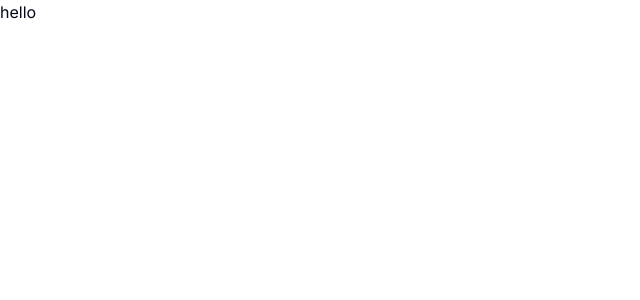
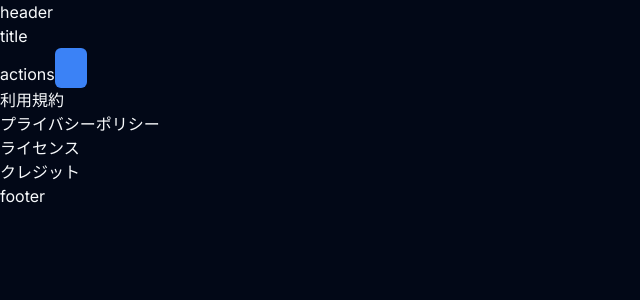
Before and after one commit to obashun22/mentai-online, a Next.js app: page / in a window 1280 px wide. Shown: the top 300 px of the page, without its empty margins (0-640 px from the left). Built offline with nearby package versions, Linux system fonts and the light colour scheme.

Commit message:
Update テーマ変更／ダークモード有効化／Button導入

```diff
--- a/package.json
+++ b/package.json
@@ -9,10 +9,12 @@
     "lint": "next lint"
   },
   "dependencies": {
+    "@radix-ui/react-slot": "^1.0.2",
     "class-variance-authority": "^0.7.0",
     "clsx": "^2.1.0",
     "lucide-react": "^0.303.0",
     "next": "14.0.4",
+    "next-themes": "^0.2.1",
     "react": "^18",
     "react-dom": "^18",
     "tailwind-merge": "^2.2.0",
--- a/src/app/layout.tsx
+++ b/src/app/layout.tsx
@@ -1,6 +1,9 @@
 import type { Metadata } from "next";
 import { Inter } from "next/font/google";
-import "./globals.scss";
+import clsx from "clsx";
+
+import "@/styles/globals.scss";
+import { ThemeProvider } from "@/providers/theme-provider";
 
 const inter = Inter({ subsets: ["latin"] });
 
@@ -16,7 +19,16 @@ export default function RootLayout({
 }) {
   return (
     <html lang="ja">
-      <body className={inter.className}>{children}</body>
+      <body className={clsx(inter.className, "bg-background")}>
+        <ThemeProvider
+          attribute="class"
+          defaultTheme="dark" // Dark Mode
+          enableSystem
+          disableTransitionOnChange
+        >
+          {children}
+        </ThemeProvider>
+      </body>
     </html>
   );
 }
--- a/src/app/page.tsx
+++ b/src/app/page.tsx
@@ -1,5 +1,23 @@
-import Image from "next/image";
+import { Button } from "@/components/ui/button";
 
 export default function Home() {
-  return <div>hello</div>;
+  return (
+    <div>
+      <div>header</div>
+      <div>
+        <div>title</div>
+        <div>
+          actions
+          <Button></Button>
+        </div>
+      </div>
+      <div>
+        <p>利用規約</p>
+        <p>プライバシーポリシー</p>
+        <p>ライセンス</p>
+        <p>クレジット</p>
+      </div>
+      <div>footer</div>
+    </div>
+  );
 }
--- /dev/null
+++ b/src/app/ready/page.tsx
@@ -0,0 +1,13 @@
+export default function Ready() {
+  return (
+    <div>
+      <div>
+        <div>
+          <div>video</div>
+          <div>settings</div>
+        </div>
+        <div>actions</div>
+      </div>
+    </div>
+  );
+}
--- /dev/null
+++ b/src/app/settings/page.tsx
@@ -0,0 +1,8 @@
+export default function Settings() {
+  return (
+    <div>
+      <div>nav-menu</div>
+      <div>main-content</div>
+    </div>
+  );
+}
--- /dev/null
+++ b/src/components/ui/button.tsx
@@ -0,0 +1,56 @@
+import * as React from "react"
+import { Slot } from "@radix-ui/react-slot"
+import { cva, type VariantProps } from "class-variance-authority"
+
+import { cn } from "@/lib/utils"
+
+const buttonVariants = cva(
+  "inline-flex items-center justify-center whitespace-nowrap rounded-md text-sm font-medium ring-offset-background transition-colors focus-visible:outline-none focus-visible:ring-2 focus-visible:ring-ring focus-visible:ring-offset-2 disabled:pointer-events-none disabled:opacity-50",
+  {
+    variants: {
+      variant: {
+        default: "bg-primary text-primary-foreground hover:bg-primary/90",
+        destructive:
+          "bg-destructive text-destructive-foreground hover:bg-destructive/90",
+        outline:
+          "border border-input bg-background hover:bg-accent hover:text-accent-foreground",
+        secondary:
+          "bg-secondary text-secondary-foreground hover:bg-secondary/80",
+        ghost: "hover:bg-accent hover:text-accent-foreground",
+        link: "text-primary underline-offset-4 hover:underline",
+      },
+      size: {
+        default: "h-10 px-4 py-2",
+        sm: "h-9 rounded-md px-3",
+        lg: "h-11 rounded-md px-8",
+        icon: "h-10 w-10",
+      },
+    },
+    defaultVariants: {
+      variant: "default",
+      size: "default",
+    },
+  }
+)
+
+export interface ButtonProps
+  extends React.ButtonHTMLAttributes<HTMLButtonElement>,
+    VariantProps<typeof buttonVariants> {
+  asChild?: boolean
+}
+
+const Button = React.forwardRef<HTMLButtonElement, ButtonProps>(
+  ({ className, variant, size, asChild = false, ...props }, ref) => {
+    const Comp = asChild ? Slot : "button"
+    return (
+      <Comp
+        className={cn(buttonVariants({ variant, size, className }))}
+        ref={ref}
+        {...props}
+      />
+    )
+  }
+)
+Button.displayName = "Button"
+
+export { Button, buttonVariants }
--- /dev/null
+++ b/src/providers/theme-provider.tsx
@@ -0,0 +1,9 @@
+"use client";
+
+import * as React from "react";
+import { ThemeProvider as NextThemesProvider } from "next-themes";
+import { type ThemeProviderProps } from "next-themes/dist/types";
+
+export function ThemeProvider({ children, ...props }: ThemeProviderProps) {
+  return <NextThemesProvider {...props}>{children}</NextThemesProvider>;
+}
--- a/src/app/globals.scss
+++ b/src/styles/globals.scss
@@ -6,63 +6,46 @@
   :root {
     --background: 0 0% 100%;
     --foreground: 222.2 84% 4.9%;
-
     --card: 0 0% 100%;
     --card-foreground: 222.2 84% 4.9%;
-
     --popover: 0 0% 100%;
     --popover-foreground: 222.2 84% 4.9%;
-
-    --primary: 222.2 47.4% 11.2%;
+    --primary: 221.2 83.2% 53.3%;
     --primary-foreground: 210 40% 98%;
-
     --secondary: 210 40% 96.1%;
     --secondary-foreground: 222.2 47.4% 11.2%;
-
     --muted: 210 40% 96.1%;
     --muted-foreground: 215.4 16.3% 46.9%;
-
     --accent: 210 40% 96.1%;
     --accent-foreground: 222.2 47.4% 11.2%;
-
     --destructive: 0 84.2% 60.2%;
     --destructive-foreground: 210 40% 98%;
-
     --border: 214.3 31.8% 91.4%;
     --input: 214.3 31.8% 91.4%;
-    --ring: 222.2 84% 4.9%;
-
+    --ring: 221.2 83.2% 53.3%;
     --radius: 0.5rem;
   }
 
   .dark {
     --background: 222.2 84% 4.9%;
     --foreground: 210 40% 98%;
-
     --card: 222.2 84% 4.9%;
     --card-foreground: 210 40% 98%;
-
     --popover: 222.2 84% 4.9%;
     --popover-foreground: 210 40% 98%;
-
-    --primary: 210 40% 98%;
+    --primary: 217.2 91.2% 59.8%;
     --primary-foreground: 222.2 47.4% 11.2%;
-
     --secondary: 217.2 32.6% 17.5%;
     --secondary-foreground: 210 40% 98%;
-
     --muted: 217.2 32.6% 17.5%;
     --muted-foreground: 215 20.2% 65.1%;
-
     --accent: 217.2 32.6% 17.5%;
     --accent-foreground: 210 40% 98%;
-
     --destructive: 0 62.8% 30.6%;
     --destructive-foreground: 210 40% 98%;
-
     --border: 217.2 32.6% 17.5%;
     --input: 217.2 32.6% 17.5%;
-    --ring: 212.7 26.8% 83.9%;
+    --ring: 224.3 76.3% 48%;
   }
 }
 
```
Also changed, not shown: 1 other file (tests, documents, lock files or other folders).
